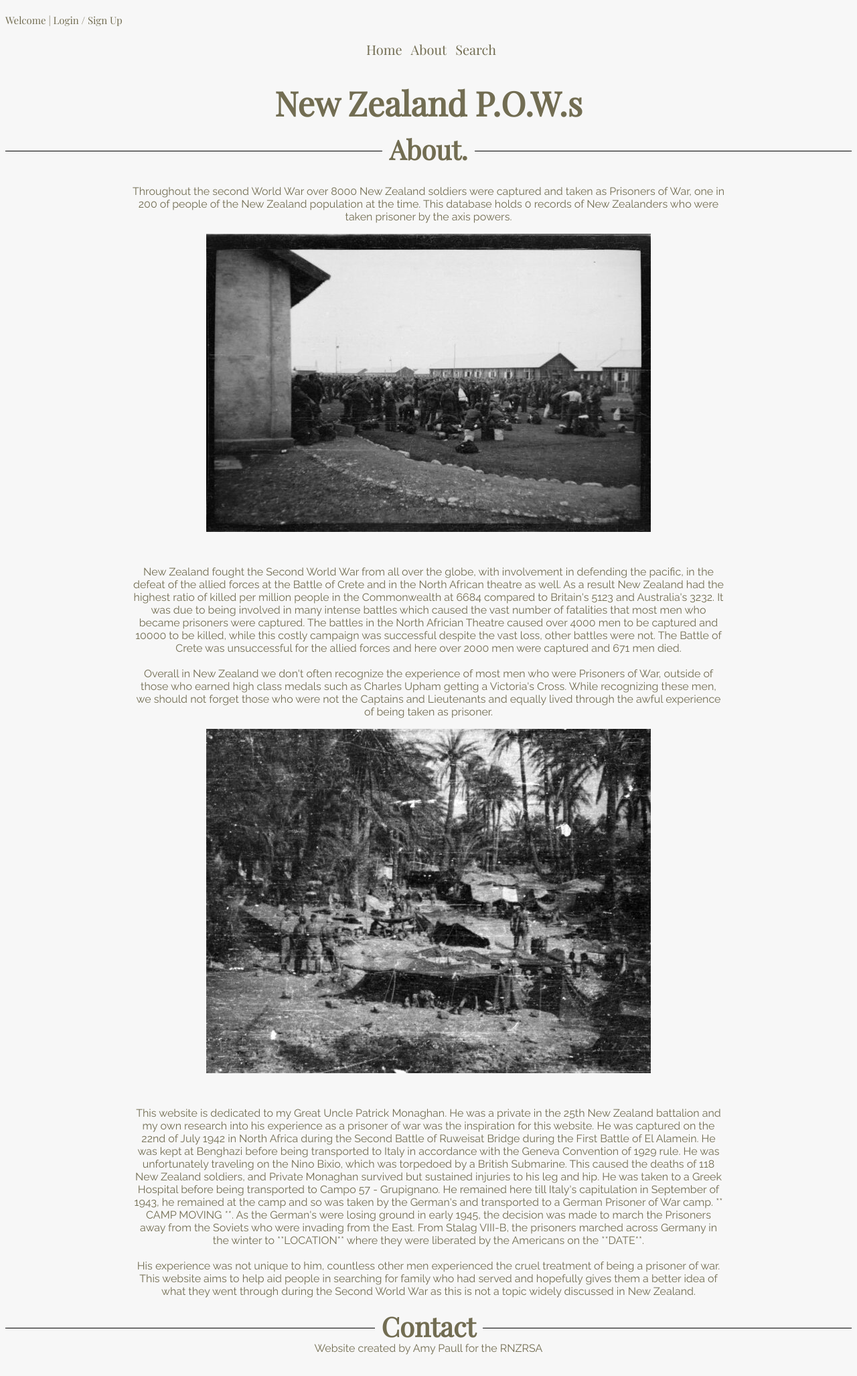
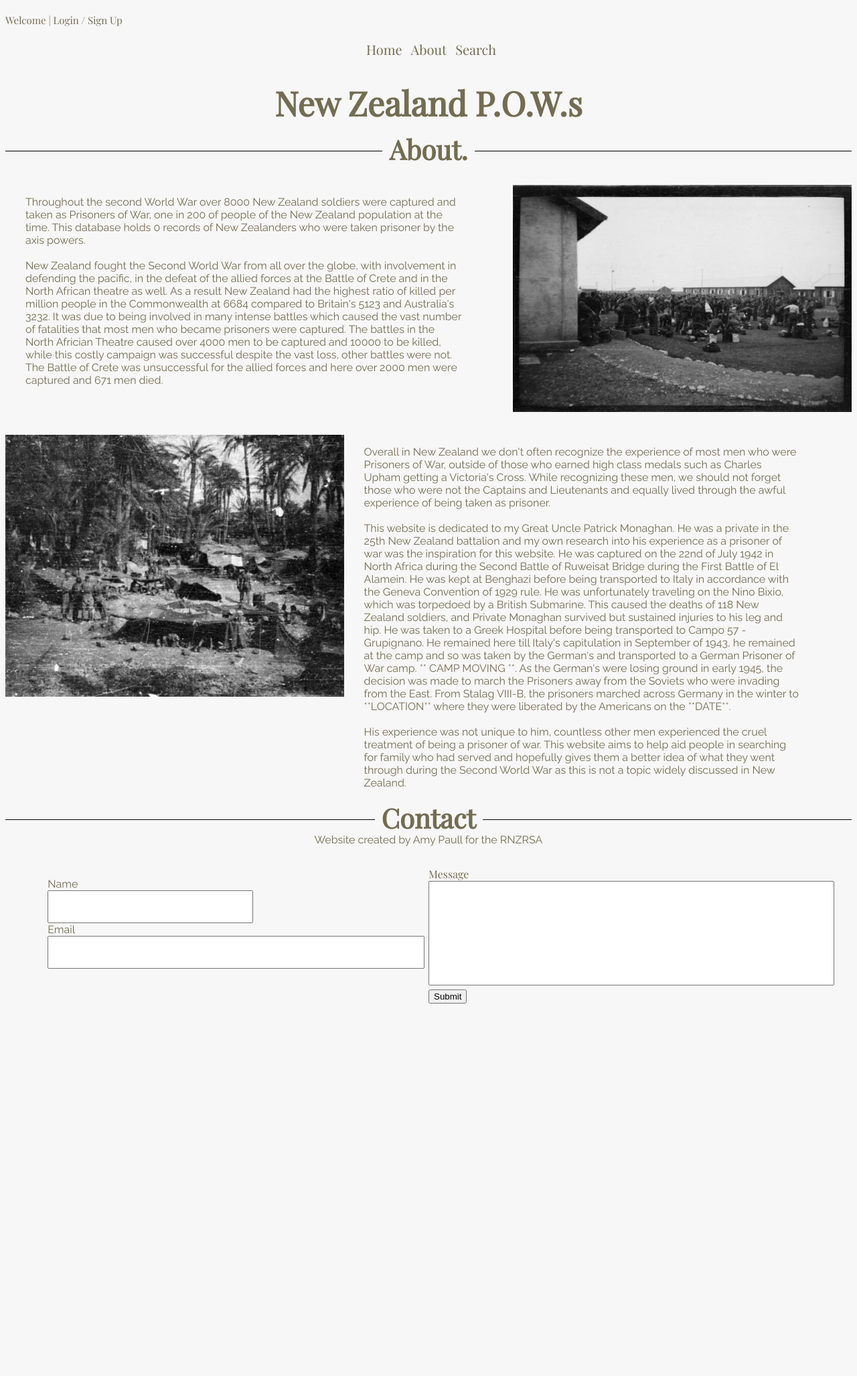
Before and after one commit to MJCaister/POW-1, a Flask app: page /about in a window 1280 px wide. Shown: the top 2054 px of the page at 67% size. After the commit the page ends 1498 px from the top, so only its background shows below. Run offline with Flask 2, Linux system fonts and the light colour scheme; data that the repository does not hold is empty.

Commit message:
changed the layout of the about page

```diff
--- a/static/css/style.css
+++ b/static/css/style.css
@@ -61,6 +61,7 @@ footer {
 
 .row {
   width: 100%;
+  padding-top: 20px;
   display: inline;
 }
 
@@ -98,14 +99,25 @@ footer {
 }
 
 /** About Page Styling **/
-.aboutpage {
-  text-align: center;
+.abouttext {
+  width: 60%;
+  float: left;
 }
 
-.aboutpage p {
+.abouttext p {
   padding-top: 30px;
-  width: 70%;
-  padding-left: 15%;
+  padding-left: 30px;
+  text-align: left;
+}
+
+.aboutphoto {
+  width: 40%;
+  float: left;
+  padding-top: 30px;
+}
+
+.aboutphoto img {
+  width: 100%;
 }
 
 
@@ -121,6 +133,7 @@ footer {
 }
 
 .powphoto {
+  padding-top: 20;
   width: 25%;
   float: left;
 }
--- a/templates/about.html
+++ b/templates/about.html
@@ -1,13 +1,12 @@
 {% extends 'layout.html' %}
 {% block content %}
 <h2><span>About.</span></h2>
-<div class="aboutpage">
+<div class="row">
+  <div class="abouttext">
   <p> Throughout the second World War over 8000 New Zealand soldiers were captured and taken as
     Prisoners of War, one in 200 of people of the New Zealand population at the time. This database holds
     {{number}} records of New Zealanders who were taken prisoner by the axis powers.
-  </p>
-  <img src="/static/images/Campo-57.jpg" alt="Prisoner of War at Benghazi">
-  <p>
+    <br><br>
     New Zealand fought the Second World War from all over the globe, with involvement in defending the pacific,
     in the defeat of the allied forces at the Battle of Crete and in the North African theatre as well.
     As a result New Zealand had the highest ratio of killed per million people in the Commonwealth at 6684
@@ -16,14 +15,22 @@
     in the North Africian Theatre caused over 4000 men to be captured and 10000 to be killed, while this
     costly campaign was successful despite the vast loss, other battles were not. The Battle of Crete was
     unsuccessful for the allied forces and here over 2000 men were captured and 671 men died.
-    <br><br>
-    Overall in New Zealand we don't often recognize the experience of most men who were Prisoners of War,
+  </p>
+  </div>
+  <div class="aboutphoto">
+    <img src="/static/images/Campo-57.jpg" alt="Prisoner of War at Benghazi">
+  </div>
+</div>
+<div class="row">
+  <div class="aboutphoto">
+    <img src="/static/images/Benghazi.jpg" alt="Prisoners of War packing up at Campo 57 for transport to Germany">
+  </div>
+  <div class="abouttext">
+    <p> Overall in New Zealand we don't often recognize the experience of most men who were Prisoners of War,
       outside of those who earned high class medals such as Charles Upham getting a Victoria's Cross. While
       recognizing these men, we should not forget those who were not the Captains and Lieutenants and equally
       lived through the awful experience of being taken as prisoner.
-    </p>
-    <img src="/static/images/Benghazi.jpg" alt="Prisoners of War packing up at Campo 57 for transport to Germany">
-    <p>
+      <br><br>
       This website is dedicated to my Great Uncle Patrick Monaghan. He was a private in the 25th New Zealand
       battalion and my own research into his experience as a prisoner of war was the inspiration for this
       website. He was captured on the 22nd of July 1942 in North Africa during the Second Battle of Ruweisat
@@ -44,5 +51,5 @@
       not a topic widely discussed in New Zealand.
     </p>
   </div>
-
+</div>
 {% endblock %}
```
Lines whose indentation alone changed are shown as unchanged.
